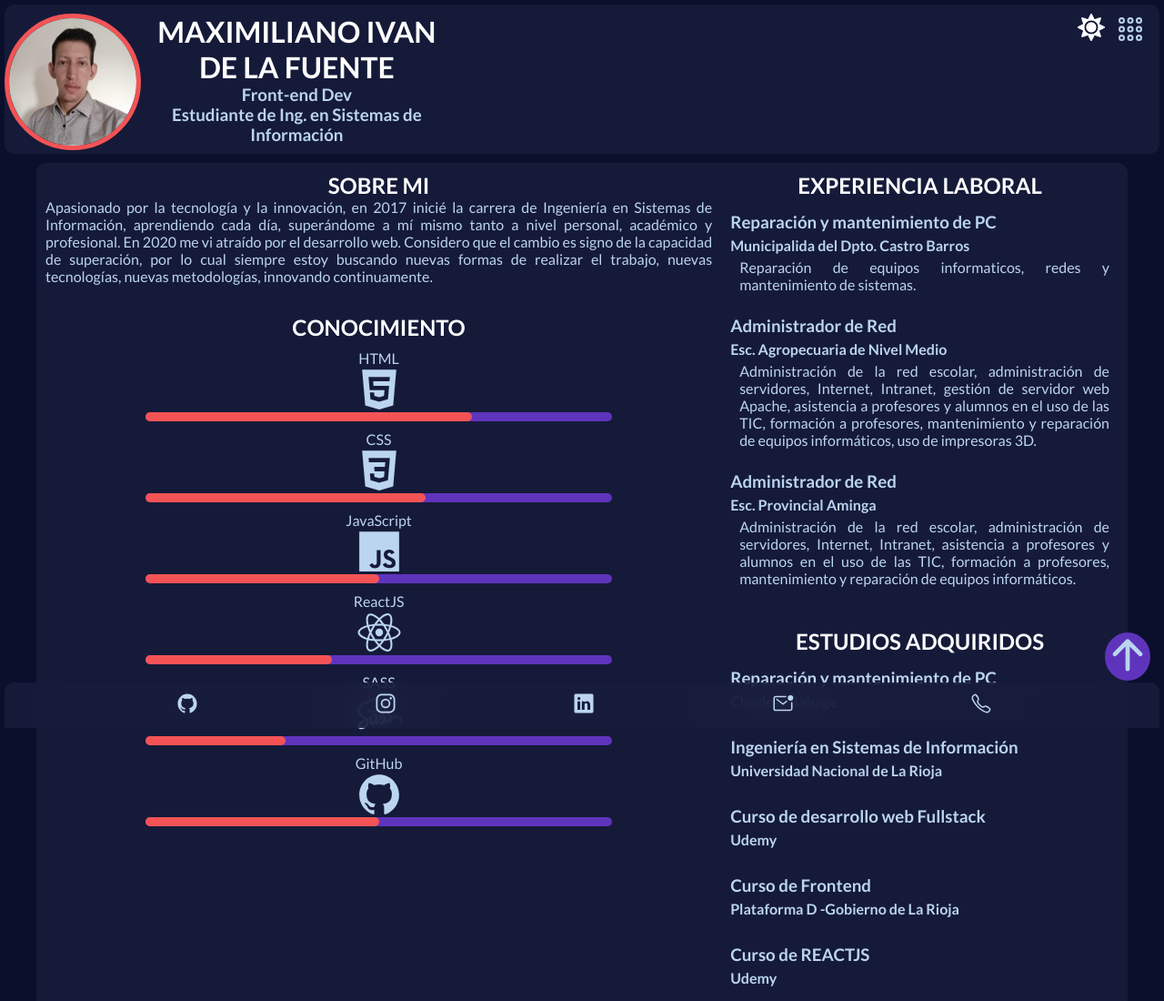
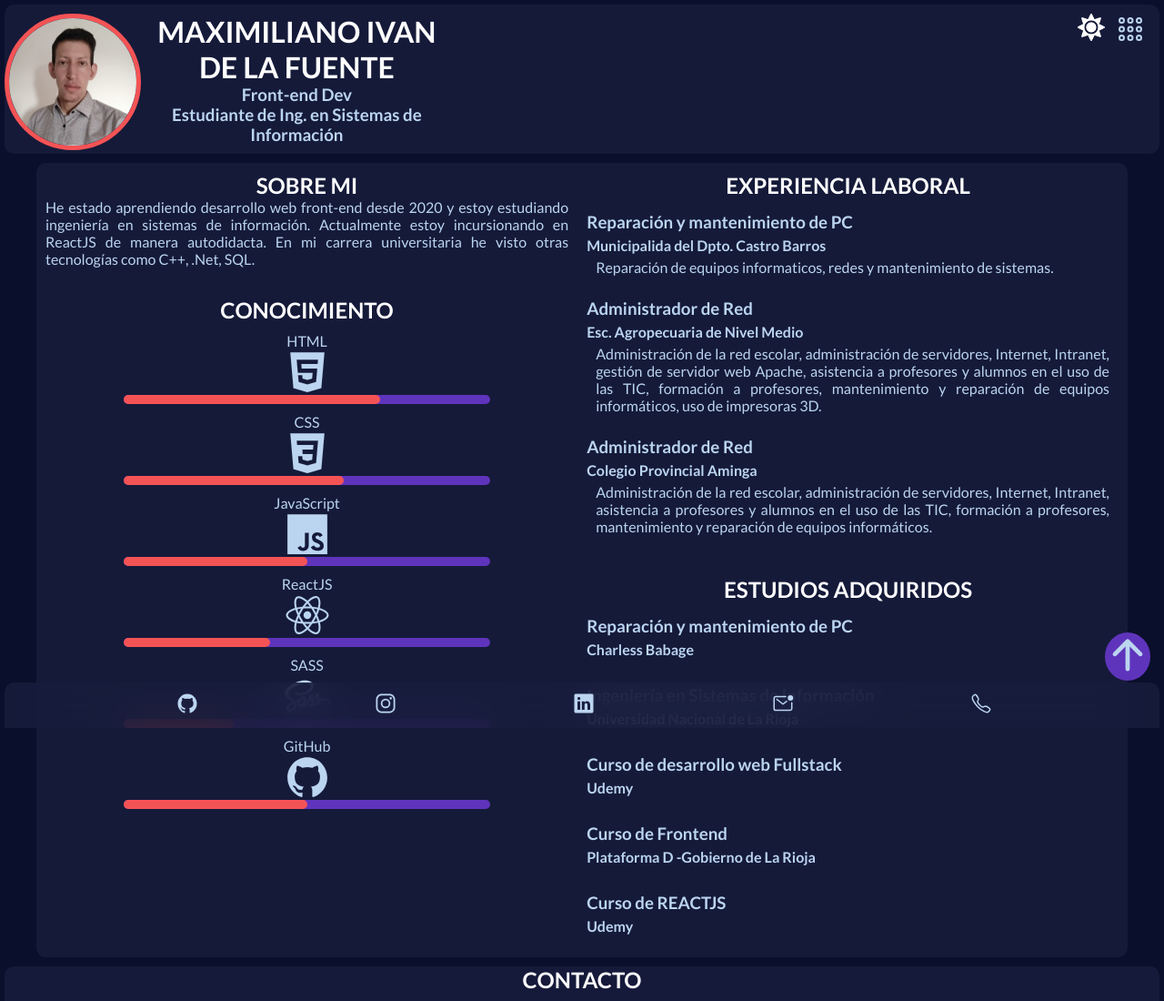
Before and after one commit to maxiivandlf/Curriculum, a plain HTML site: page index.html in a window 1280 px wide. Shown: the top 1100 px of the page at 91% size. Drawn offline with nearby package versions, Linux system fonts and the light colour scheme.

Commit message:
Update index.html

```diff
--- a/index.html
+++ b/index.html
@@ -54,13 +54,10 @@
         <div id="about_me" class="about_me">
           <h2>Sobre mi</h2>
           <p>
-            Apasionado por la tecnología y la innovación, en 2017 inicié la
-            carrera de Ingeniería en Sistemas de Información, aprendiendo cada
-            día, superándome a mí mismo tanto a nivel personal, académico y
-            profesional. En 2020 me vi atraído por el desarrollo web. Considero
-            que el cambio es signo de la capacidad de superación, por lo cual
-            siempre estoy buscando nuevas formas de realizar el trabajo, nuevas
-            tecnologías, nuevas metodologías, innovando continuamente.
+            He estado aprendiendo desarrollo web front-end desde 2020 y estoy
+            estudiando ingeniería en sistemas de información. Actualmente estoy
+            incursionando en ReactJS de manera autodidacta. En mi carrera
+            universitaria he visto otras tecnologías como C++, .Net, SQL.
           </p>
         </div>
         <div id="skills" class="skills">
@@ -128,7 +125,7 @@
           </div>
           <div class="job">
             <h3>Administrador de Red</h3>
-            <h4>Esc. Provincial Aminga</h4>
+            <h4>Colegio Provincial Aminga</h4>
             <p>
               Administración de la red escolar, administración de servidores,
               Internet, Intranet, asistencia a profesores y alumnos en el uso de
```
